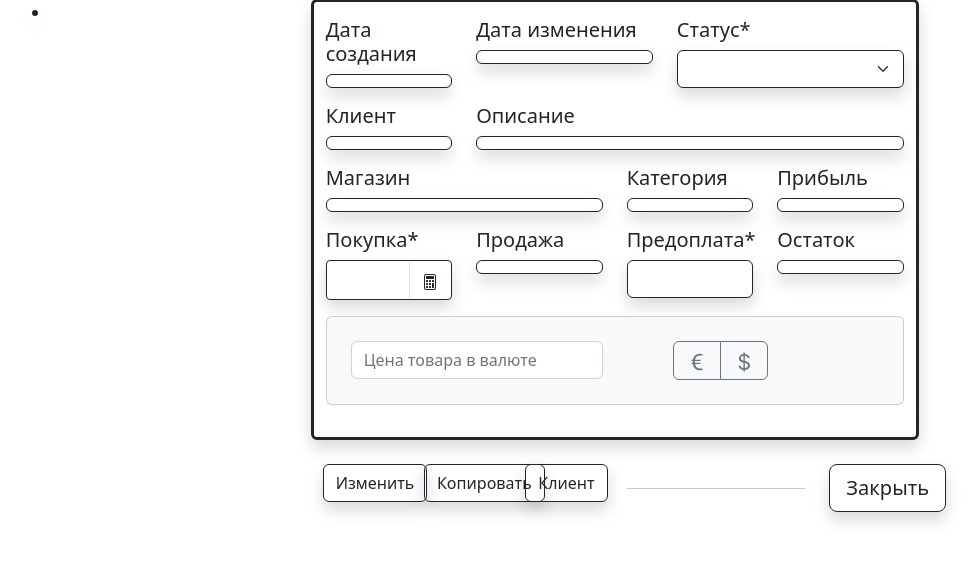
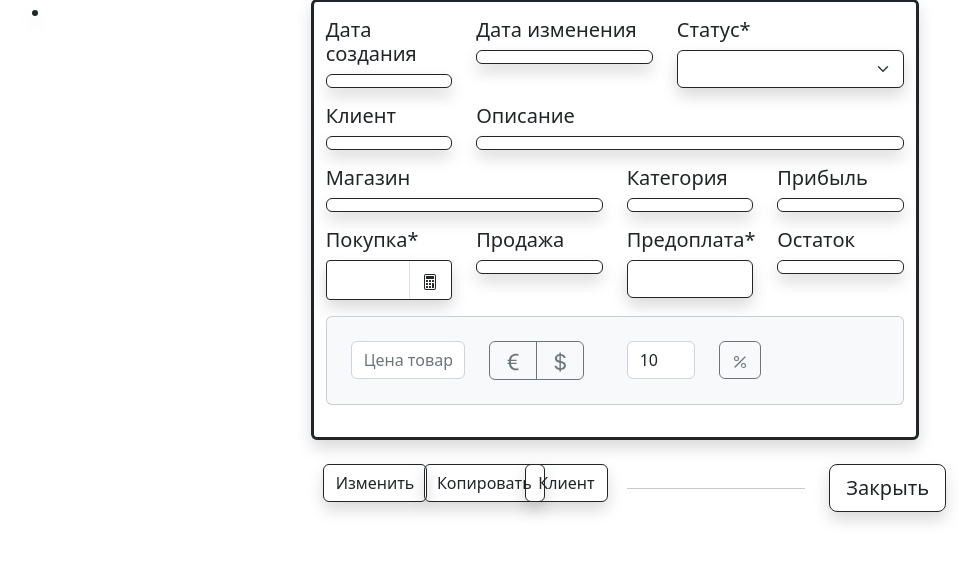
Before and after one commit to DanilZubarev/GBayer, a Django app: template GBayer/base/templates/base/product.html in a window 1280 px wide, after a click that opens the changed part. Shown: the part 197-759 px from the top of the page, without its empty margins (236-1216 px from the left). Run offline with Django 4.2, Linux system fonts and the light colour scheme; the template is opened without the code that fills it, so the values that code supplies are empty.

Commit message:
применение скидки для цены выкупа

```diff
--- a/GBayer/base/templates/base/product.html
+++ b/GBayer/base/templates/base/product.html
@@ -84,10 +84,10 @@
                 <div class="collapse" id="collapseExample">
                     <div class="card card-body my-3 p-4 bg-light text-dark text-start">
                         <div class="row">
-                            <div class="col-6">
+                            <div class="col-3">
                                 <input class="form-control" id="price_currency" placeholder="Цена товара в валюте">
                             </div>
-                            <div class="col-2 offset-1 btn-group" role="group" aria-label="Валюта">
+                            <div class="col-2 btn-group" role="group" aria-label="Валюта">
                                   <input type="radio" class="btn-check" name="currency" onclick="func(1)" id="eur" value={{rate.eur|floatformat:2}} autocomplete="off">
                                     <label class="btn btn-outline-secondary" for="eur">
                                       <svg xmlns="http://www.w3.org/2000/svg" width="22" height="22" fill="currentColor" class="bi bi-currency-euro" viewBox="0 0 16 16">
@@ -101,6 +101,16 @@
                                       </svg>
                                     </label>
                             </div>
+                            <div class="col-2 offset-1">
+                                <input class="form-control" id="percent" value="10">
+                            </div>
+                            <div class="col-1">
+                                <button type="button" class="btn btn-outline-secondary"  onclick="sale()" data-bs-toggle="button">
+                                    <svg xmlns="http://www.w3.org/2000/svg" width="16" height="16" fill="currentColor" class="bi bi-percent" viewBox="0 0 16 16">
+                                        <path d="M13.442 2.558a.625.625 0 0 1 0 .884l-10 10a.625.625 0 1 1-.884-.884l10-10a.625.625 0 0 1 .884 0zM4.5 6a1.5 1.5 0 1 1 0-3 1.5 1.5 0 0 1 0 3zm0 1a2.5 2.5 0 1 0 0-5 2.5 2.5 0 0 0 0 5zm7 6a1.5 1.5 0 1 1 0-3 1.5 1.5 0 0 1 0 3zm0 1a2.5 2.5 0 1 0 0-5 2.5 2.5 0 0 0 0 5z"/>
+                                    </svg>
+                                </button>
+                            </div>
                             <script>
                                 function func(op) {
                                     var purchase_price;
@@ -112,6 +122,16 @@
                                     } else {
                                         purchase_price = price_currency * usd;
                                     }
+                                    document.getElementById("purchase_price").value = purchase_price.toFixed(0);
+                                    }
+                            </script>
+                            <script>
+                                function sale(){
+                                    var purchase_price;
+                                    var percent = Number(document.getElementById("percent").value);
+                                    var price = Number(document.getElementById("purchase_price").value);
+
+                                    purchase_price = price - ((percent/100)*price);
                                     document.getElementById("purchase_price").value = purchase_price.toFixed(0);
                                     }
                             </script>
```
